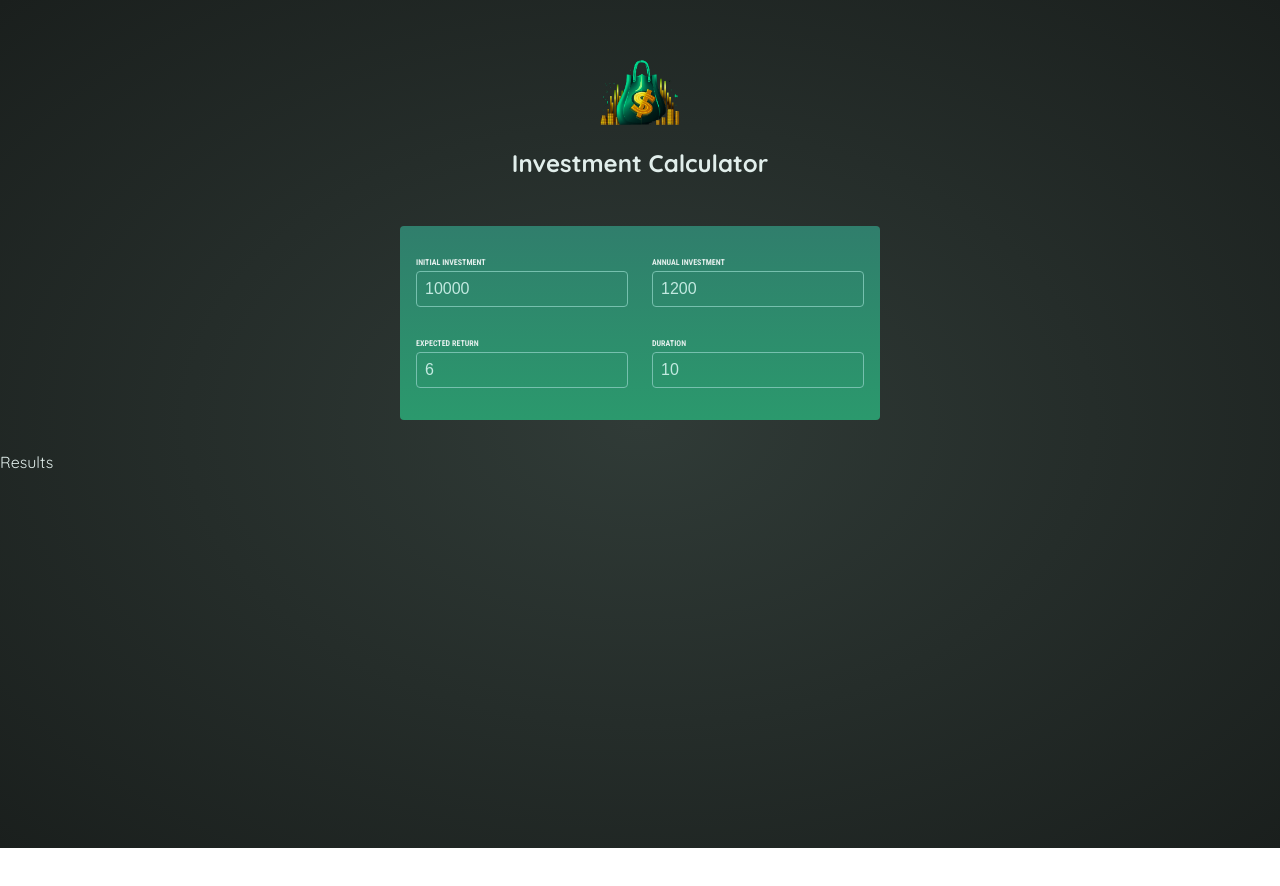
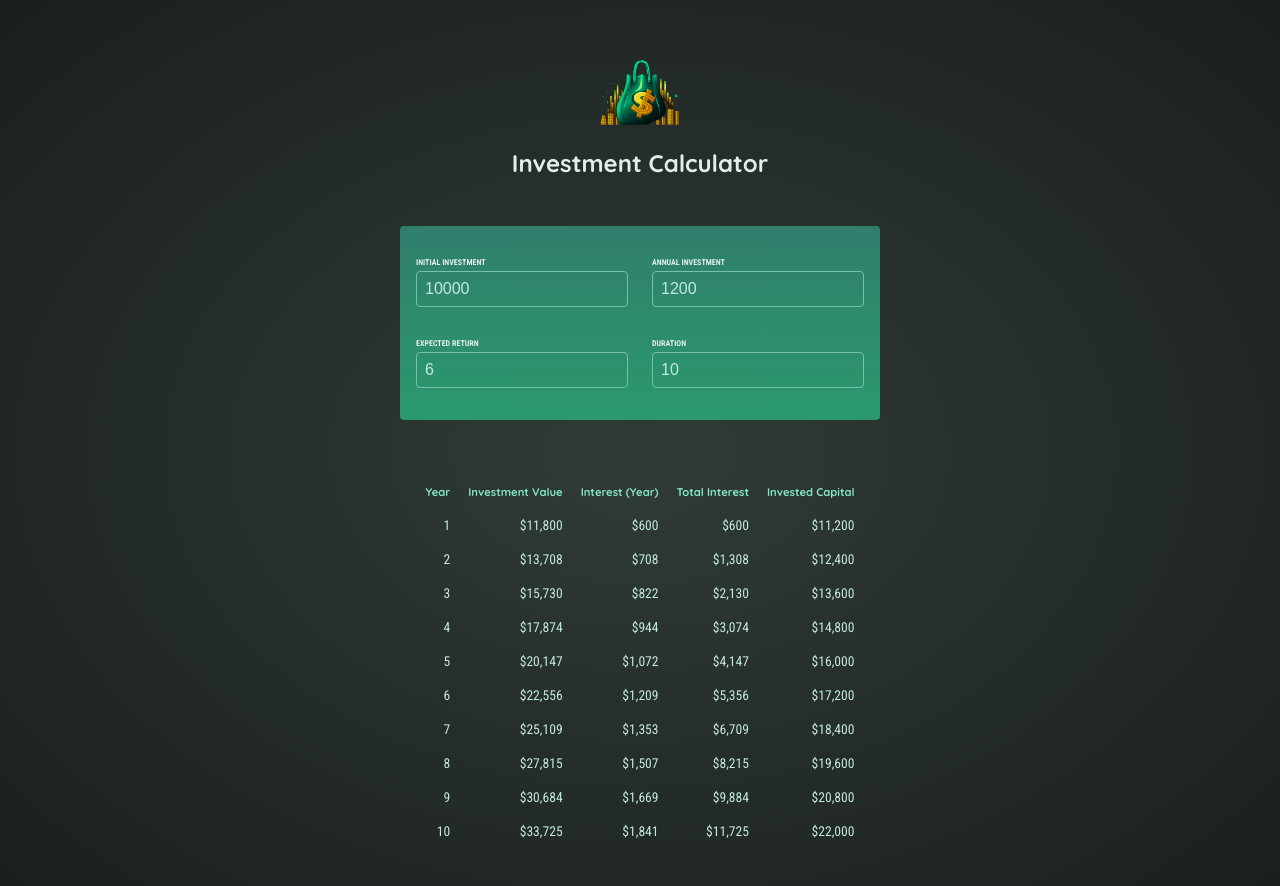
Before and after one commit to jock-dalby/investment-calculator, a React (Vite) app: page / in a window 1280 px wide. Shown: the top 886 px of the page. Before the commit the page ends 848 px from the top, so only its background shows below. Built offline with nearby package versions, Linux system fonts and the light colour scheme.

Commit message:
output table data in Results component

```diff
--- a/src/App.jsx
+++ b/src/App.jsx
@@ -26,7 +26,7 @@ function App() {
     <>
       <Header />
       <UserInput userInput={userInput} onInputChange={handleChange}/>
-      <Results/>
+      <Results userInput={userInput}/>
     </>
   )
 }
--- a/src/components/Results.jsx
+++ b/src/components/Results.jsx
@@ -1,3 +1,29 @@
-export default function Results(userInput) {
-    return <p>Results</p>
+import {calculateInvestmentResults, formatter } from '../util/investment.js';
+import {INITIAL_INVESTMENT_FIELD_NAME } from '../util/fieldNames.js';
+
+export default function Results({userInput} ) {
+    const results = calculateInvestmentResults(userInput)
+    return <table id="result">
+        <thead>
+            <tr>
+                <th>Year</th>
+                <th>Investment Value</th>
+                <th>Interest (Year)</th>
+                <th>Total Interest</th>
+                <th>Invested Capital</th>
+            </tr>
+        </thead>
+        <tbody>
+            {results.map(({ annualInvestment, interest, valueEndOfYear, year}, idx) => {
+                const totalInterest = valueEndOfYear - (annualInvestment * year) - userInput[INITIAL_INVESTMENT_FIELD_NAME]
+                return <tr key={year}>
+                    <td>{year}</td>
+                    <td>{formatter.format(valueEndOfYear)}</td>
+                    <td>{formatter.format(interest)}</td>
+                    <td>{formatter.format(totalInterest)}</td>
+                    <td>{formatter.format(valueEndOfYear - totalInterest)}</td>
+                </tr>
+            })}
+        </tbody>
+    </table>
 }
--- a/src/components/UserInput.jsx
+++ b/src/components/UserInput.jsx
@@ -30,7 +30,7 @@ export default function UserInput ({userInput, onInputChange}) {
                 {group.map(({fieldName, label}, fieldIndex) => {
                     return <p key={`${groupIndex}-${fieldIndex}`}>
                     <label>{label}</label>
-                    <input type="number" required value={userInput[fieldName]} onChange={e => onInputChange(fieldName, e.target.value)}/>
+                    <input type="number" required value={userInput[fieldName]} onChange={e => onInputChange(fieldName, +e.target.value)}/>
                 </p>
                 })}
             </div>
```
